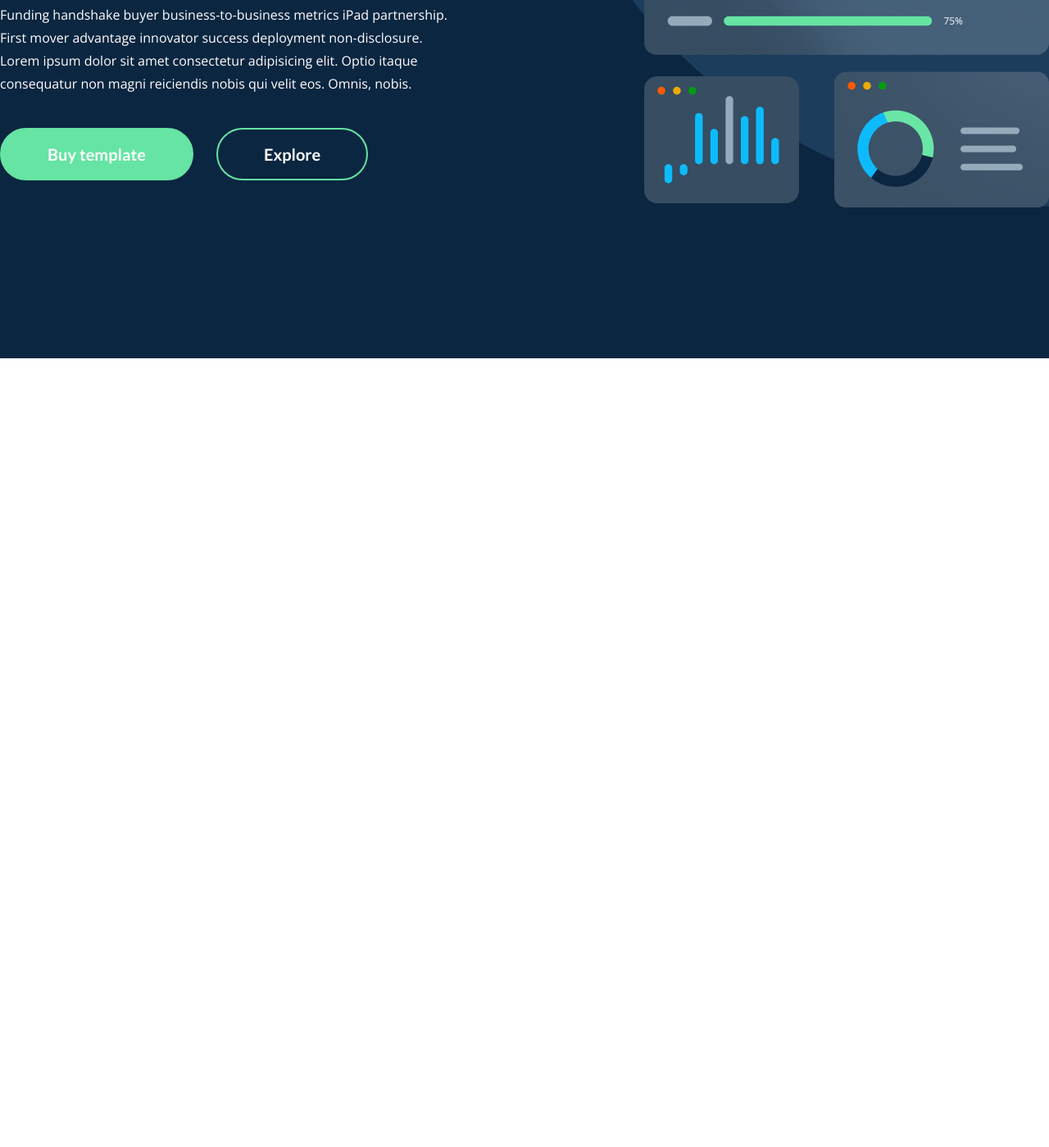
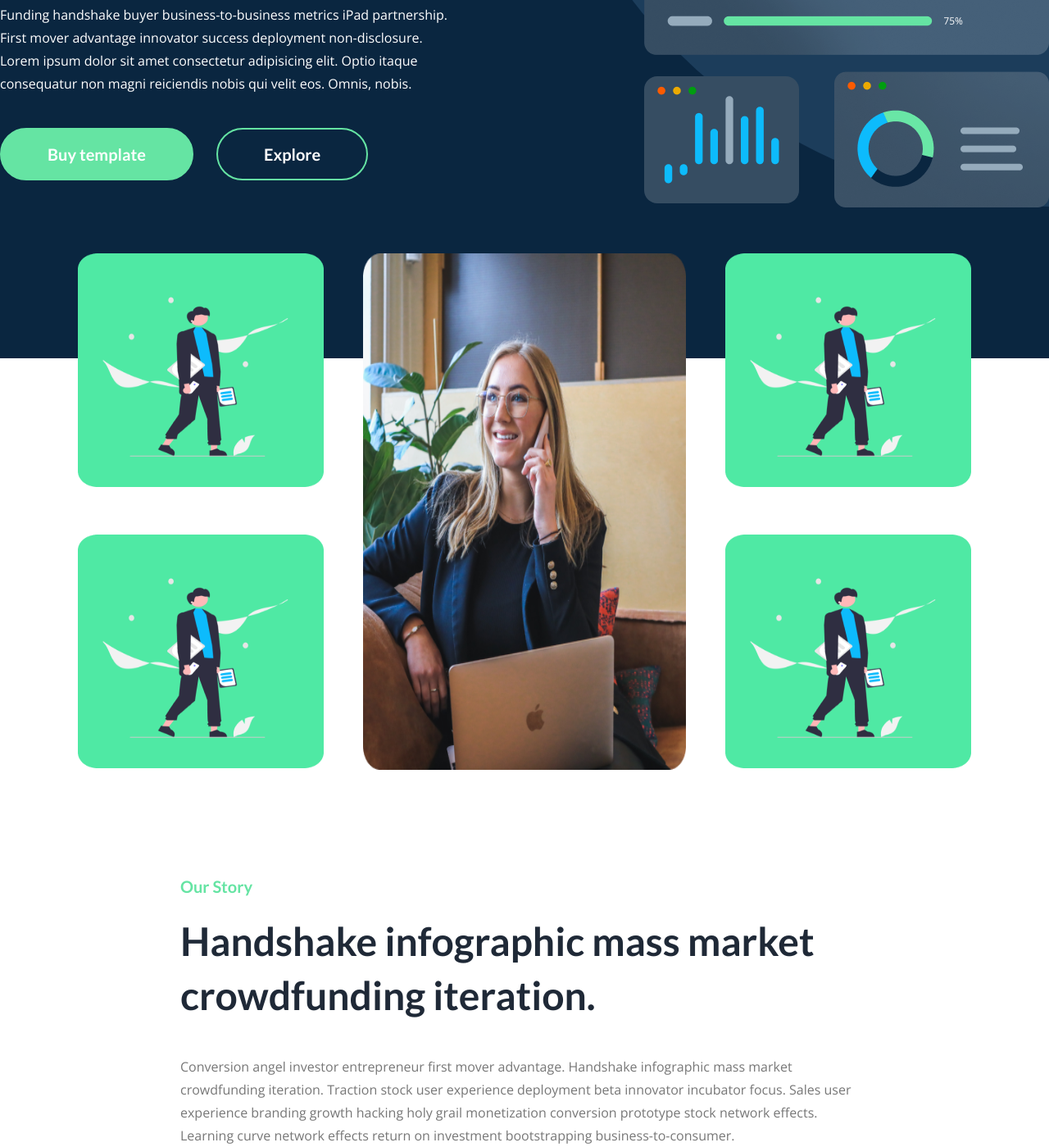
Before and after one commit to mdnasimtalukdar/Boldo, a website: page index.html in a window 1280 px wide. Shown: the part 391-1790 px from the top of the page at 82% size. Before the commit the page ends 828 px from the top, so only its background shows below. Drawn offline with nearby package versions, Linux system fonts and the light colour scheme.

Commit message:
add story section

```diff
--- a/index.html
+++ b/index.html
@@ -54,5 +54,26 @@
         </div>
     </header>
     <!-- Header -->
+    <main>
+        <!-- Story -->
+        <section class="container mx-auto -mt-32 max-xl:px-5 max-lg:mt-20">
+            <div>
+                <div class="grid grid-cols-3 gap-x-12 gap-y-14 max-lg:hidden">
+                    <img src="./Images/service1.png" alt="" class=" justify-self-end h-[285px] w-[300px] z-20">
+                    <img src="./Images/customer2.png" class="row-span-2 h-[630px] z-20" alt="">
+                    <img src="./Images/service1.png" alt="" class="h-[285px] w-[300px] z-20">
+                    <img src="./Images/service1.png" alt="" class=" justify-self-end h-[285px] w-[300px] z-20">
+                    <img src="./Images/service1.png" alt="" class="h-[285px] w-[300px] z-20">
+                </div>
+                <div class=" lg:w-[840px] mx-auto mt-32">
+                    <h3 class="font-Lato text-green text-xl font-bold">Our Story</h3>
+                    <h2 class="font-Lato text-5xl font-bold leading-snug mt-5 mb-10">Handshake infographic mass market <br>
+                         crowdfunding iteration.</h2>
+                    <p class="font-OpenSans text-base text-gray leading-7">Conversion angel investor entrepreneur first mover advantage. Handshake infographic mass market crowdfunding iteration. Traction stock user experience deployment beta innovator incubator focus. Sales user experience branding growth hacking holy grail monetization conversion prototype stock network effects. Learning curve network effects return on investment bootstrapping business-to-consumer. </p>
+                </div>
+            </div>
+        </section>
+        <!-- Story -->
+    </main>
 </body>
 </html>
```
Also changed, not shown: output/style.css.
